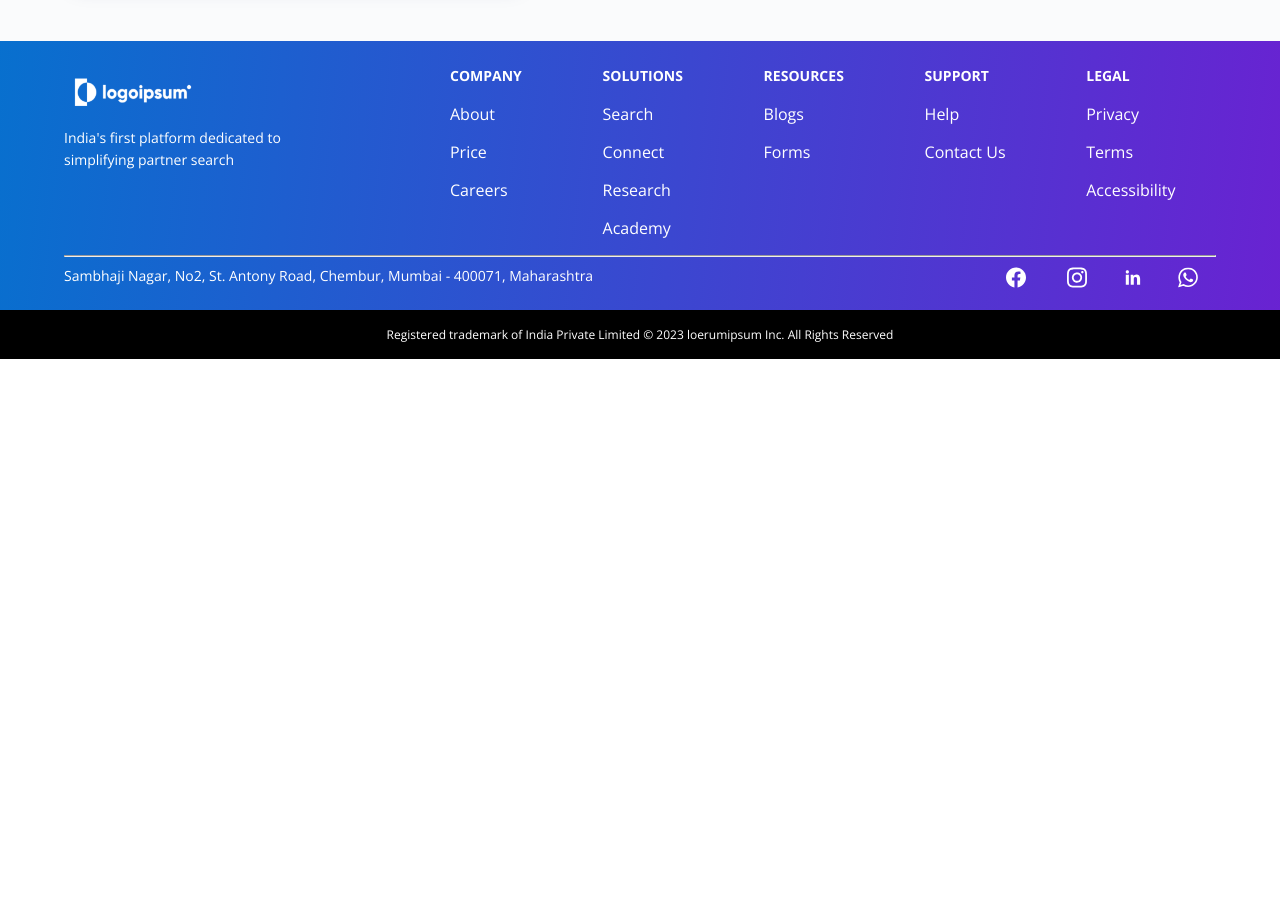
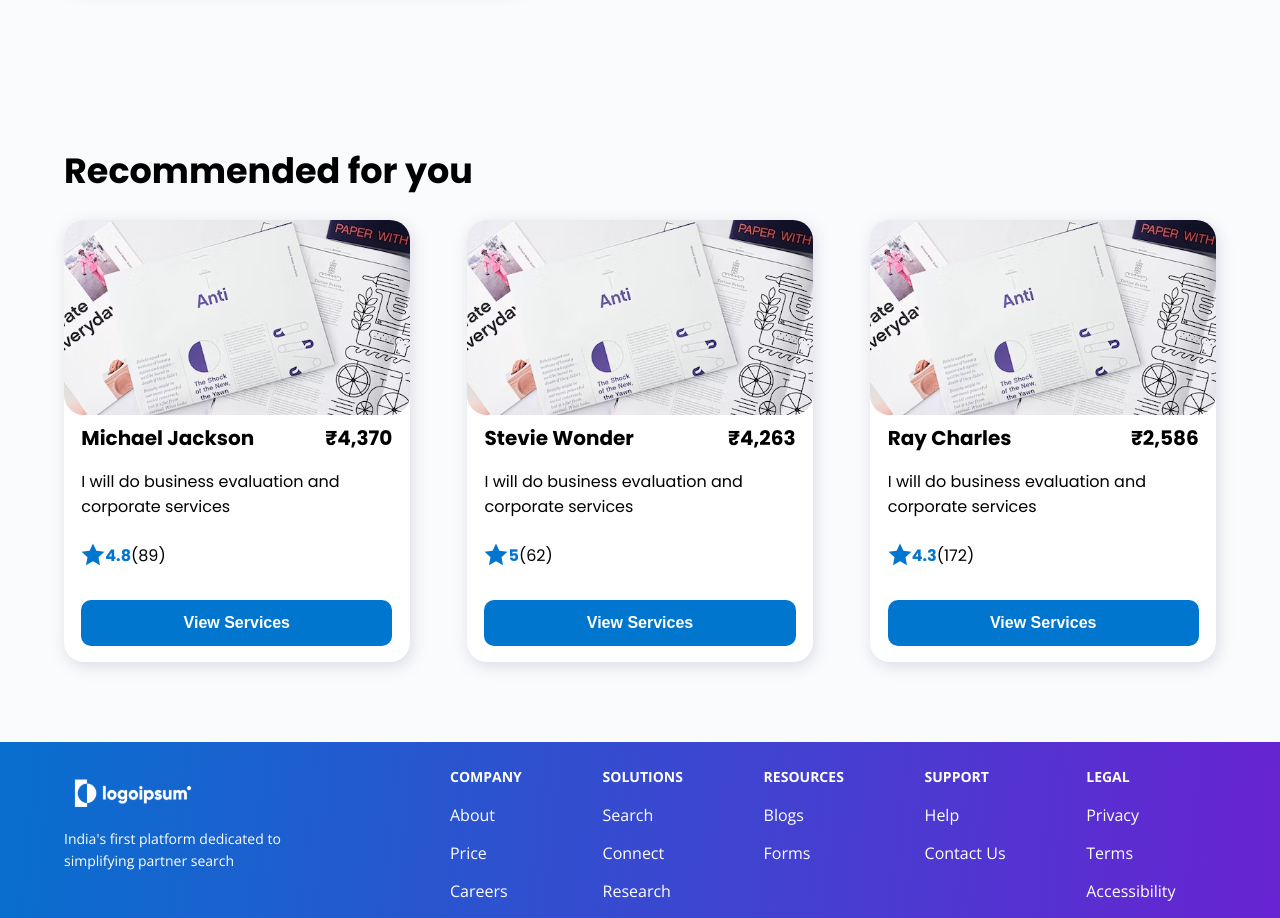
Before and after one commit to yashjaiswal-only/Mohite-Consultancy-Services, a React (Vite) app: page /details in a window 1280 px wide. Shown: the part 1038-1956 px from the top of the page. Before the commit the page ends 1397 px from the top, so only its background shows below. Built offline with nearby package versions, Linux system fonts and the light colour scheme.

Commit message:
frontend completed

```diff
--- a/src/Components/Connect.jsx
+++ b/src/Components/Connect.jsx
@@ -51,7 +51,7 @@
     width:45%;
     display: flex;
     align-items: flex-start;
-    margin:1rem;
+    margin:1rem 0.5rem;
     div{
         color: var(--fs-search-text, #000);
         font-family: Poppins;
--- a/src/Components/Info.jsx
+++ b/src/Components/Info.jsx
@@ -49,7 +49,7 @@
             margin:2rem auto 0;
         }
         >div{
-            width:90%;
+            width:100%;
             display: flex;
             justify-content: space-between;
             span{
--- /dev/null
+++ b/src/Components/Recommendation.jsx
@@ -0,0 +1,114 @@
+import React from 'react'
+import styled from 'styled-components'
+import recommendation from '../Assests/recommendation.png'
+
+const Container=styled.div`
+    width:90%;
+    margin-top:5rem;
+    margin-bottom:5rem;
+    color: var(--fs-search-text, #000);
+    font-family: Poppins;
+    font-style: normal;
+    line-height: normal;
+    h1{
+        font-weight: 700;
+        font-size: 35px;
+    }
+`
+const Wrapper=styled.div`
+    display: flex;
+    justify-content: space-between;
+`
+const Item=styled.div`
+    width:30%;
+    border-radius: 20px;
+    background: var(--fs-search-card-bg, #FFF);
+    box-shadow: 2px 4px 15px 0px rgba(133, 133, 167, 0.25);
+    display: flex;
+    flex-direction: column;
+    align-items: center;
+    img{
+        width:100%;
+        border-radius: 20px;
+    }
+    div{
+        width:90%;
+        font-size:20px;
+        font-weight:700;
+        display: flex;
+        justify-content: space-between;
+        span{
+            width:max-content;
+        }
+    }
+    span{
+        width:90%;
+        display: flex;
+        align-items: center;
+        margin:0.5rem 0;
+        span{
+            color:#0076CE;
+            font-weight:700;
+            width:max-content;
+        }
+    }
+`
+const Button=styled.button`
+  border-radius: 10px;
+  padding: 10px 20px;
+  min-width: 90%;
+  margin:1rem;
+  border:none;
+  background-color:#0076CE;
+  color: #fff;
+  text-align: center;
+  font-size: 16px;
+  font-weight: 700;
+  line-height: 26px; /* 162.5% */
+  cursor: pointer;
+`
+const data=[
+    {
+        name: "Michael Jackson",
+        price: "₹4,370",
+        rating: 4.8,
+        reviewCount: 89,
+    },
+    {
+        name: "Stevie Wonder",
+        price: "₹4,263",
+        rating: 5.0,
+        reviewCount: 62,
+    },
+    {
+        name: "Ray Charles",
+        price: "₹2,586",
+        rating: 4.3,
+        reviewCount: 172,
+    },
+]
+const Recommendation = () => {
+  return (
+    <Container>
+      <h1>Recommended for you</h1>
+      <Wrapper>
+        {data.map(e=>(
+            <Item>
+                <img src={recommendation}/>
+                <div><span>{e.name}</span>   <span>{e.price}</span></div>
+                <span>I will do business evaluation and corporate services</span>
+                <span>
+                <svg xmlns="http://www.w3.org/2000/svg" width="24" height="24" viewBox="0 0 24 24" fill="none">
+                <path d="M12.0006 18.26L4.94715 22.2082L6.52248 14.2799L0.587891 8.7918L8.61493 7.84006L12.0006 0.5L15.3862 7.84006L23.4132 8.7918L17.4787 14.2799L19.054 22.2082L12.0006 18.26Z" fill="#0076CE"/>
+                </svg>
+                <span>{e.rating}</span>{' '} ({e.reviewCount})
+                </span>
+                <Button>View Services</Button>
+            </Item>
+        ))}
+      </Wrapper>
+    </Container>
+  )
+}
+
+export default Recommendation
--- a/src/Pages/Details.jsx
+++ b/src/Pages/Details.jsx
@@ -3,6 +3,7 @@
 import Topbar from '../Components/Topbar'
 import Footer from '../Components/Footer'
 import Info from '../Components/Info'
+import Recommendation from '../Components/Recommendation'
 
 const Container=styled.div`
   width:100vw;
@@ -20,6 +21,7 @@
     <Container>
       <Topbar/>
       <Info/>
+      <Recommendation/>
       <Footer/>
     </Container>
   )
```
Also changed, not shown: src/Assests/recommendation.png (added).
